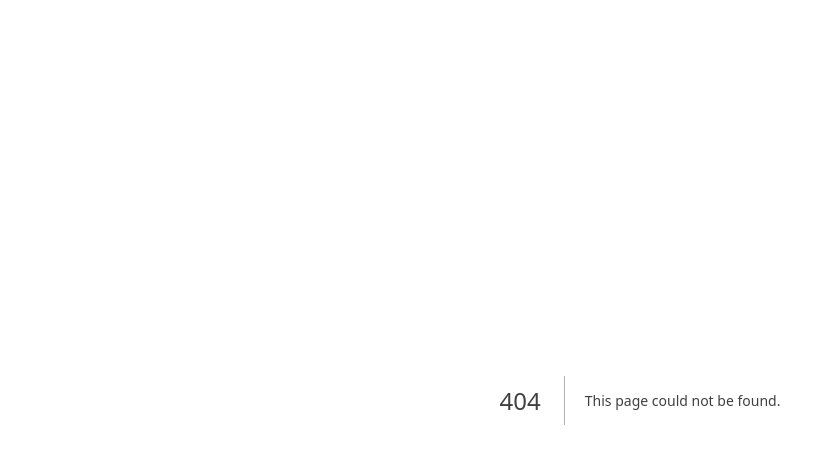
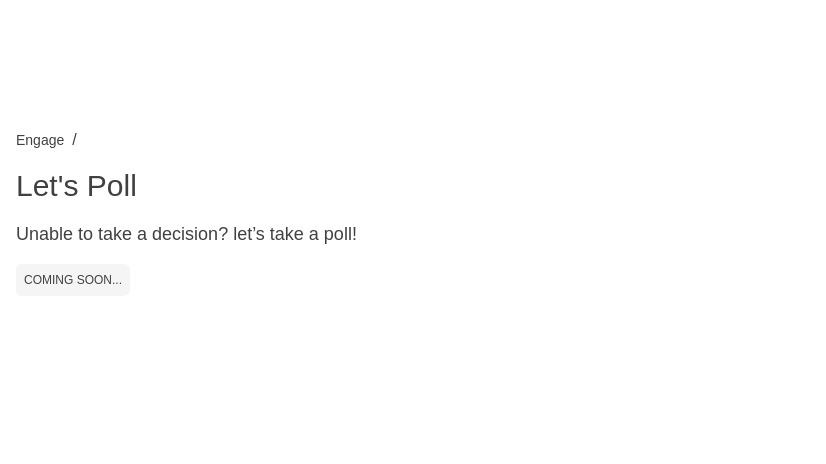
Before and after one commit to nitish-dev-1503/ice-cream-meter, a Next.js app: page /lets-poll in a window 1280 px wide. Before the commit this address had no page. Shown: the top 464 px of the page, without its empty margins (0-826 px from the left). Built offline with nearby package versions, Linux system fonts and the light colour scheme.

Commit message:
Add coming soon page for lets poll app

```diff
--- /dev/null
+++ b/app/lets-poll/page.js
@@ -0,0 +1,15 @@
+import Link from "next/link";
+
+export default function LetsPoll() {
+    return (
+        <main className=" flex flex-col gap-4 justify-start my-32 w-full m-auto max-w-7xl bg-white min-h-screen px-4">
+            <div className=" flex gap-2 items-center">
+                <Link href="/" className="hover:underline text-sm ">Engage</Link>/
+            </div>
+            <h1 className=" flex gap-1 items-center text-3xl">Let's Poll</h1>
+            <p className=" text-lg">Unable to take a decision? let’s take a poll!</p>
+            <span className=" p-2 bg-neutral-100 rounded-md text-xs w-fit">COMING SOON...</span>
+        </main>
+    )
+
+}
```
